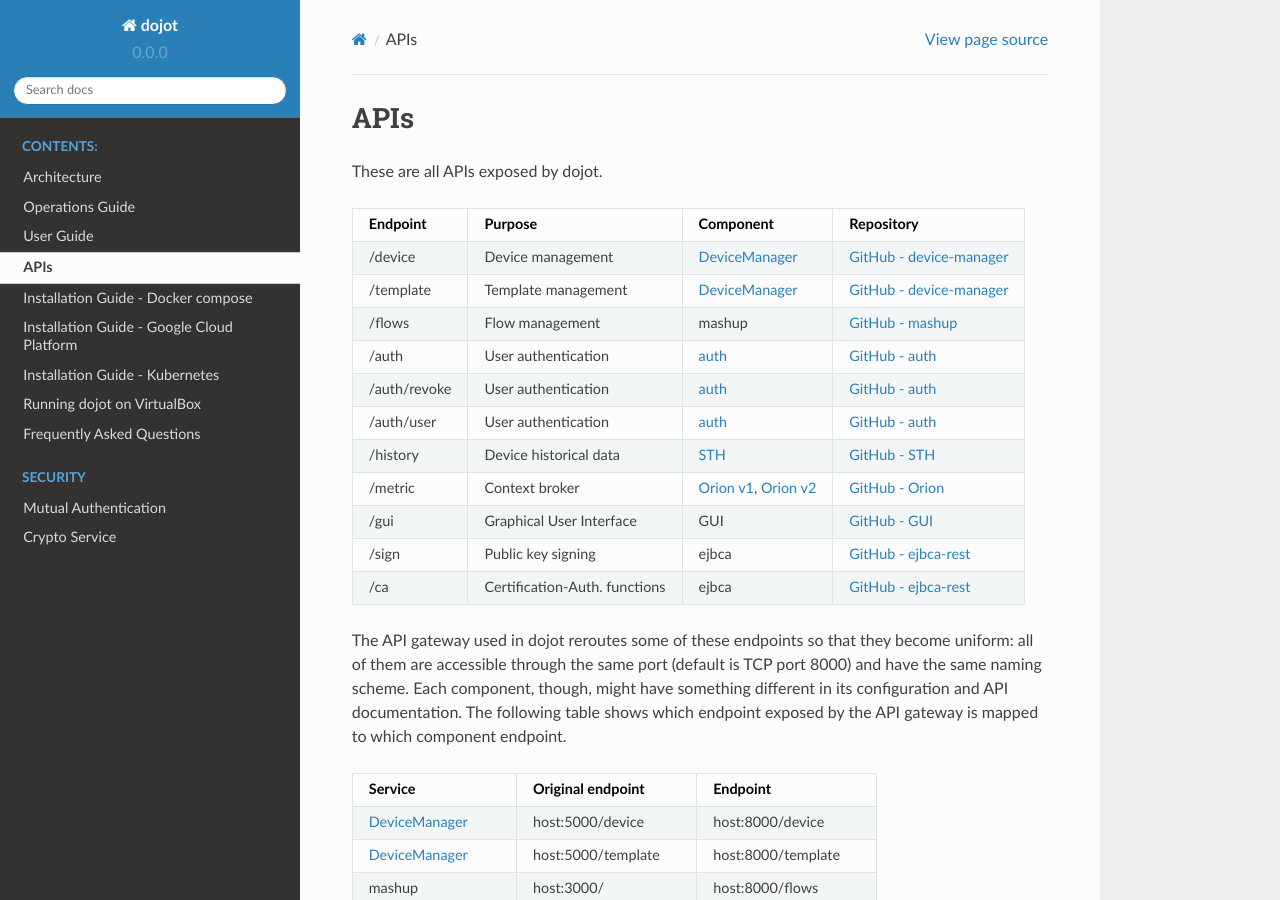
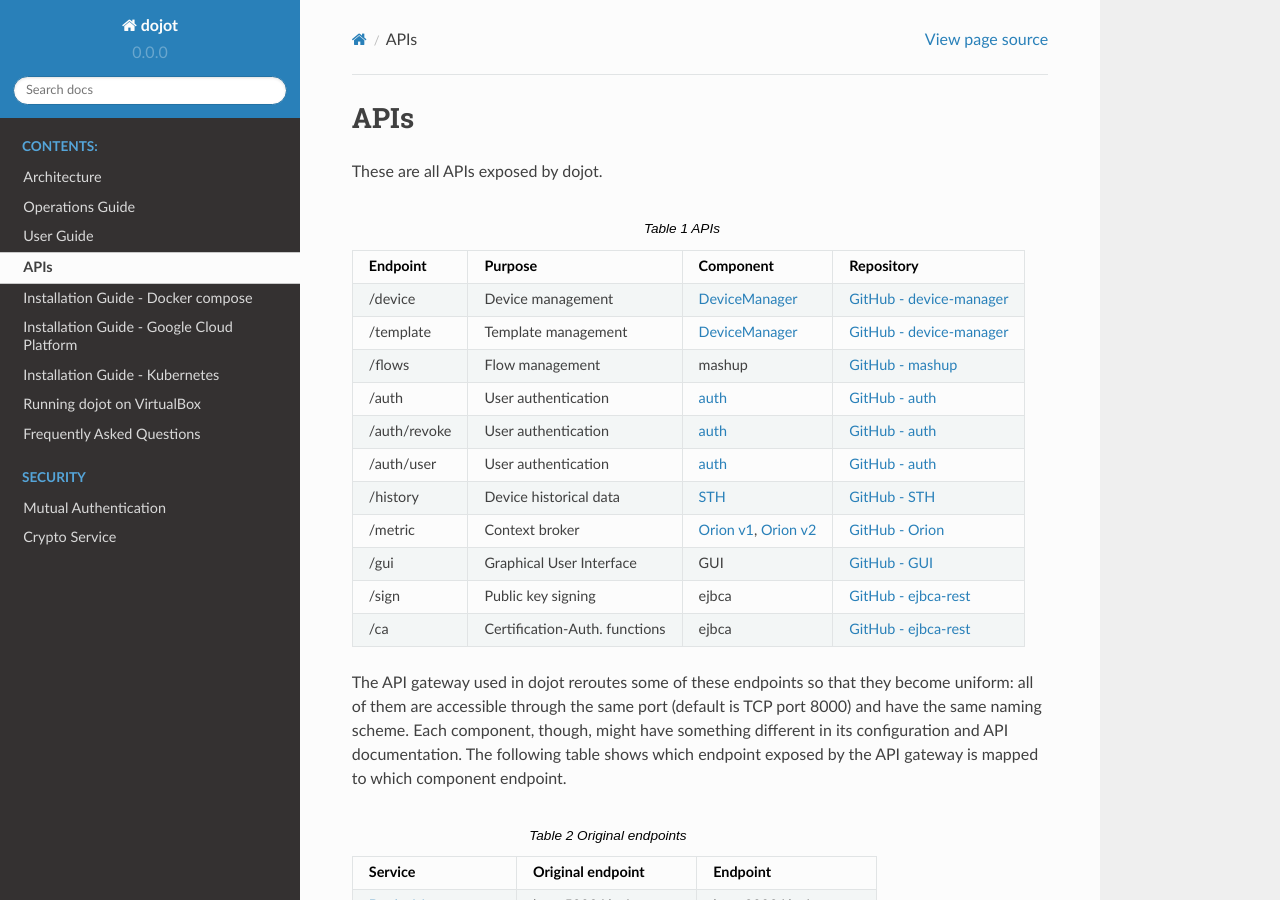
Before and after one commit to dojot/docs, a Sphinx documentation site: the page built from source/apis.rst, in a window 1280 px wide and 900 px high. Built offline with Sphinx 7.4.7 and the Read the Docs theme 2.0.0, drawn with Linux system fonts in a browser that asks for light colours; some of the changed lines change nothing that is shown.

Commit message:
Updating tables to be easier to change and maintain

```diff
--- a/source/apis.rst
+++ b/source/apis.rst
@@ -1,7 +1,104 @@
 APIs
-===========
+====
 
 These are all APIs exposed by dojot.
+
+.. list-table:: APIs
+   :header-rows: 1
+
+   * - Endpoint
+     - Purpose
+     - Component
+     - Repository
+   * - /device
+     -  Device management
+     - `DeviceManager`_
+     - `GitHub - device-manager`_
+   * - /template
+     -  Template management
+     - `DeviceManager`_
+     - `GitHub - device-manager`_
+   * - /flows
+     -  Flow management
+     - mashup
+     - `GitHub - mashup`_
+   * - /auth
+     -  User authentication
+     - `auth`_
+     - `GitHub - auth`_
+   * - /auth/revoke
+     -  User authentication
+     - `auth`_
+     - `GitHub - auth`_
+   * - /auth/user
+     -  User authentication
+     - `auth`_
+     - `GitHub - auth`_
+   * - /history
+     -  Device historical data
+     - `STH`_
+     - `GitHub - STH`_
+   * - /metric
+     -  Context broker
+     - `Orion v1`_, `Orion v2`_
+     - `GitHub - Orion`_
+   * - /gui
+     -  Graphical User Interface
+     - GUI
+     - `GitHub - GUI`_
+   * - /sign
+     -  Public key signing
+     - ejbca
+     - `GitHub - ejbca-rest`_
+   * - /ca
+     -  Certification-Auth. functions
+     - ejbca
+     - `GitHub - ejbca-rest`_
+
+
+The API gateway used in dojot reroutes some of these endpoints so that they become uniform: all of them are accessible through the same port (default is TCP port 8000) and have the same naming scheme. Each component, though, might have something different in its configuration and API documentation. The following table shows which endpoint exposed by the API gateway is mapped to which component endpoint.
+
+.. list-table:: Original endpoints
+   :header-rows: 1
+
+   * - Service
+     - Original endpoint
+     - Endpoint
+   * - `DeviceManager`_
+     - host:5000/device
+     - host:8000/device
+   * - `DeviceManager`_
+     - host:5000/template
+     - host:8000/template
+   * - mashup
+     - host:3000/
+     - host:8000/flows
+   * - `auth`_
+     - host:5000/
+     - host:8000/auth
+   * - `auth`_
+     - host:5000/auth/revoke
+     - host:8000/auth/revoke
+   * - `auth`_
+     - host:5000/user
+     - host:8000/auth/user
+   * - `STH`_
+     - host:8666/
+     - host:8000/history
+   * - `Orion v1`_ or `Orion v2`_
+     - host:1026/
+     - host:8000/metric
+   * - GUI
+     - host/
+     - host:8000/gui
+   * - ejbca
+     - host:5583/
+     - host:8000/sign
+   * - ejbca
+     - host:5583/
+     - host:8000/ca
+
+
 
 .. _DeviceManager:  https://dojot.github.io/device-manager/apis.html
 .. _GitHub - device-manager: https://github.com/dojot/device-manager
@@ -15,38 +112,3 @@
 .. _GitHub - Orion: https://github.com/dojot/fiware-orion
 .. _GitHub - GUI: https://github.com/dojot/gui
 .. _GitHub - ejbca-rest: https://github.com/dojot/ejbca-rest
-
-============= =============================== ========================== ================
- Endpoint         Purpose                         Component               Repository
-============= =============================== ========================== ================
- /device       Device management               `DeviceManager`_           `GitHub - device-manager`_
- /template     Template management             `DeviceManager`_           `GitHub - device-manager`_
- /flows        Flow management                 mashup                     `GitHub - mashup`_
- /auth         User authentication             `auth`_                    `GitHub - auth`_
- /auth/revoke  User authentication             `auth`_                    `GitHub - auth`_
- /auth/user    User authentication             `auth`_                    `GitHub - auth`_
- /history      Device historical data          `STH`_                     `GitHub - STH`_
- /metric       Context broker                  `Orion v1`_, `Orion v2`_   `GitHub - Orion`_
- /gui          Graphical User Interface        GUI                        `GitHub - GUI`_
- /sign         Public key signing              ejbca                      `GitHub - ejbca-rest`_
- /ca           Certification-Auth. functions   ejbca                      `GitHub - ejbca-rest`_
-============= =============================== ========================== ================
-
-
-The API gateway used in dojot reroutes some of these endpoints so that they become uniform: all of them are accessible through the same port (default is TCP port 8000) and have the same naming scheme. Each component, though, might have something different in its configuration and API documentation. The following table shows which endpoint exposed by the API gateway is mapped to which component endpoint.
-
-=========================== ======================== =======================
- Service                     Original endpoint        Endpoint
-=========================== ======================== =======================
- `DeviceManager`_            host:5000/device         host:8000/device
- `DeviceManager`_            host:5000/template       host:8000/template
- mashup                      host:3000/               host:8000/flows
- `auth`_                     host:5000/               host:8000/auth
- `auth`_                     host:5000/auth/revoke    host:8000/auth/revoke
- `auth`_                     host:5000/user           host:8000/auth/user
- `STH`_                      host:8666/               host:8000/history
- `Orion v1`_ or `Orion v2`_  host:1026/               host:8000/metric
- GUI                         host/                    host:8000/gui
- ejbca                       host:5583/               host:8000/sign
- ejbca                       host:5583/               host:8000/ca
-=========================== ======================== =======================
```
